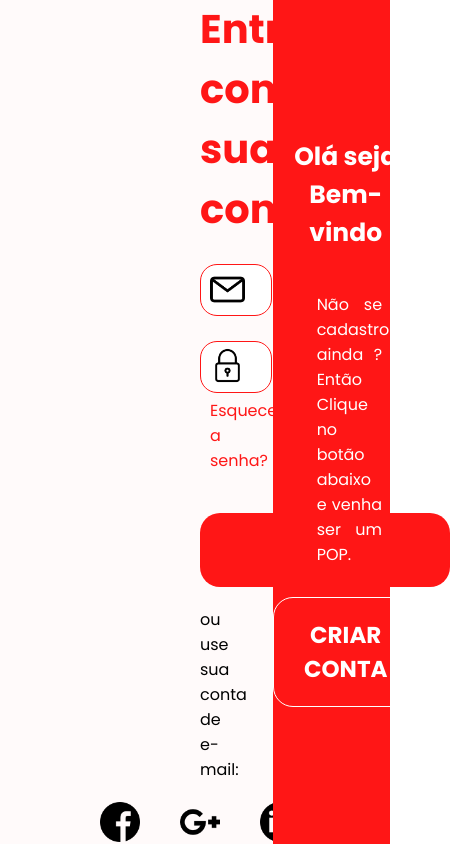
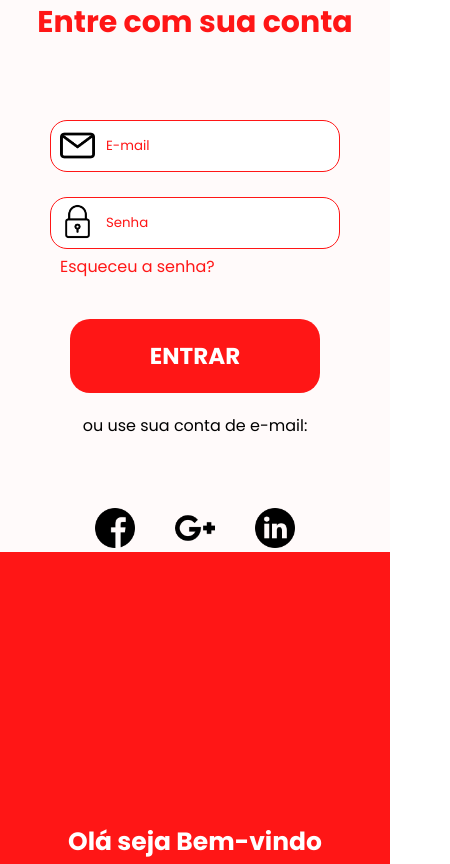
Before and after one commit to nomegustaa/nomegustaa.github.io, a plain HTML site: page telas/TelaLogin.html in a window 390 px wide. Shown: the top 864 px of the page, 450 px wide, since content can reach past the window. Drawn offline with Linux system fonts and the light colour scheme.

Commit message:
responsividade

```diff
--- a/telas/src/css/Tela-Login.css
+++ b/telas/src/css/Tela-Login.css
@@ -254,3 +254,78 @@
     position: absolute;
     padding: 0px 0px 135px 10px;
 } */
+
+
+
+@media screen and (max-width:1080px){
+    .tela-inteira{
+        display: flex;
+        flex-direction: column;
+    }
+    .tela-texto{
+        display: flex;
+        flex-direction: column;
+    }
+    .tela-formulario{
+        width: 100%;
+    }
+    .formulario {
+        margin: 50px;
+    }
+    .titulo {
+        font-size: 30px;
+        margin-left: 0px;
+        text-align: center;
+    }
+    .icones {
+        display: flex;
+        justify-content: center;
+        margin-left: 0px;
+    }
+    .tela-texto {
+        height: 100%;
+        width: 100%;
+        display: flex;
+        align-items: center;
+    }
+    .container-texto {
+        /* margin-right: 100px; */
+        color: #fff;
+        display: flex;
+        flex-direction: column;
+        justify-content: center;
+        height: 100vh;
+    }
+    .formulario-cadastro {
+        display: flex;
+        flex-direction: column;
+        justify-content: center;
+        margin-right: 0;
+        display: none;
+        width: 100%;
+    }
+
+    @keyframes animar_fundo{
+
+        from{
+            transform: translateY(30%);
+        }
+        to{
+            transform: translateY(-0%);
+
+        }
+    }
+
+    @keyframes animar_fundo_voltando{
+
+        from{
+            transform: translateY(-30%);
+        }
+        to{
+            transform: translateY(0%);
+
+
+        }
+    }
+
+}
```
